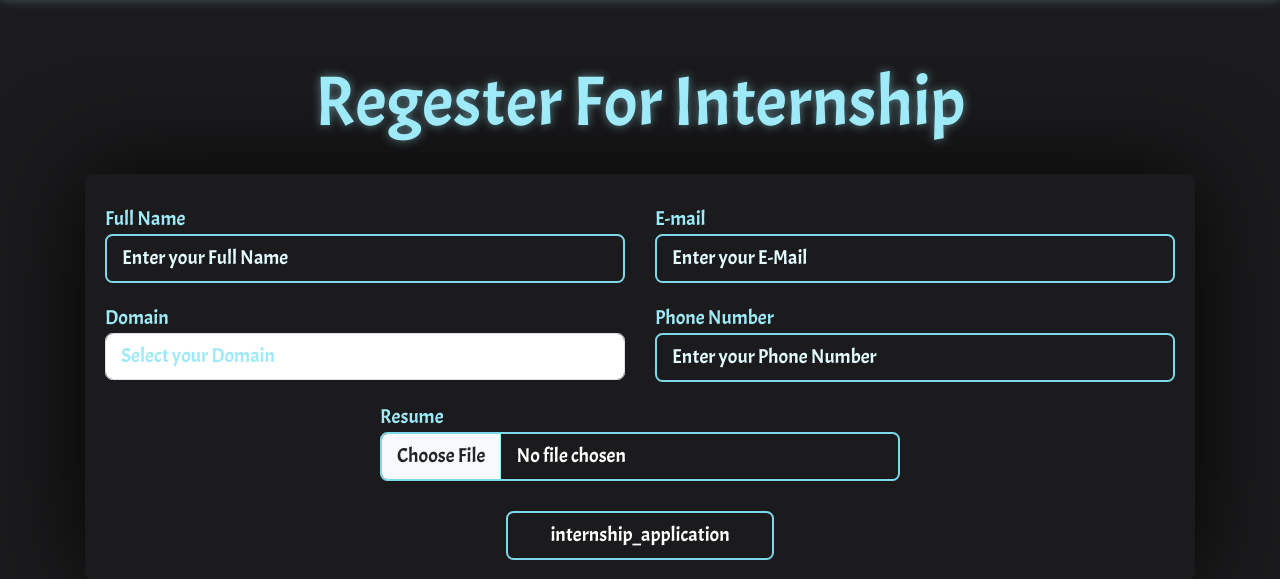
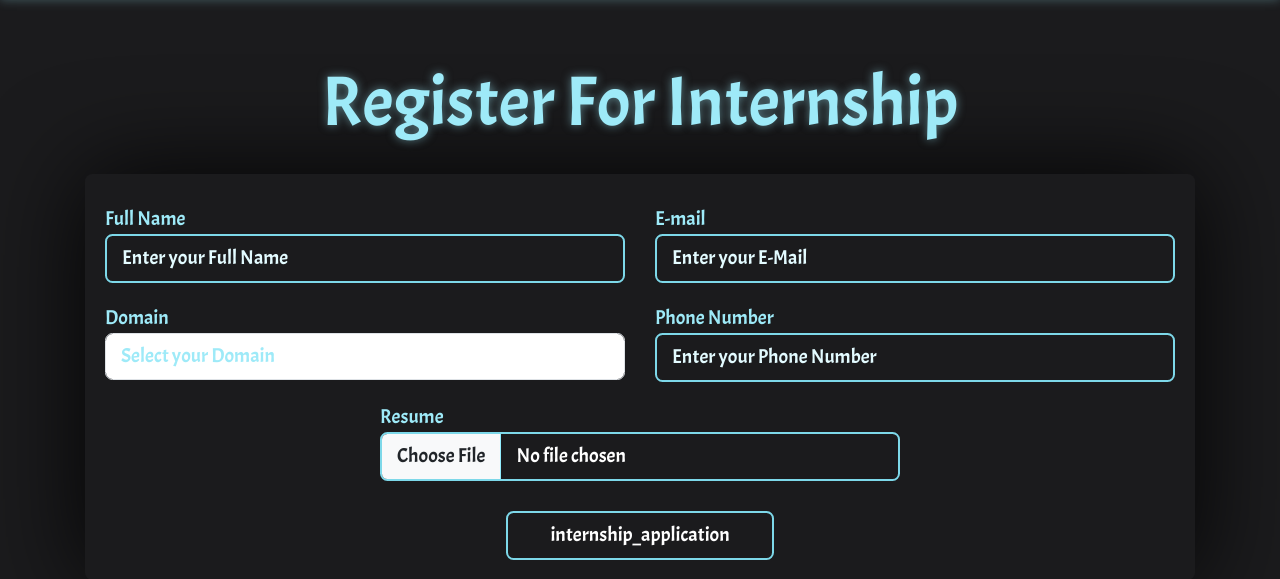
Before and after one commit to vignesh-pandian-p/pyduino, a Django app: page /internregister in a window 1280 px wide. Shown: the part 83-662 px from the top of the page. Run offline with Django 4.2, Linux system fonts and the light colour scheme.

Commit message:
Update regester.htm

```diff
--- a/templates/main/regester.htm
+++ b/templates/main/regester.htm
@@ -4,9 +4,8 @@ Intern | TECKO
 {% endblock title %}
 {% block content %}
 {% include 'navbar/navbar.htm' %}
-
 <section class="container">
-    <h1 class="display-4 text-center mt-5" style="text-shadow: 0px 0px 10px rgba(158, 234, 248, 0.5) !important;">Regester For Internship</h1>
+    <h1 class="display-4 text-center mt-5" style="text-shadow: 0px 0px 10px rgba(158, 234, 248, 0.5) !important;">Register For Internship</h1>
 
     <form action="/internship_application" method="POST" class="p-3 mt-4 mb-4 rounded" style="box-shadow: 0px 0px 100px rgba(0,0,0,0.9);">
         {% csrf_token %}
```
